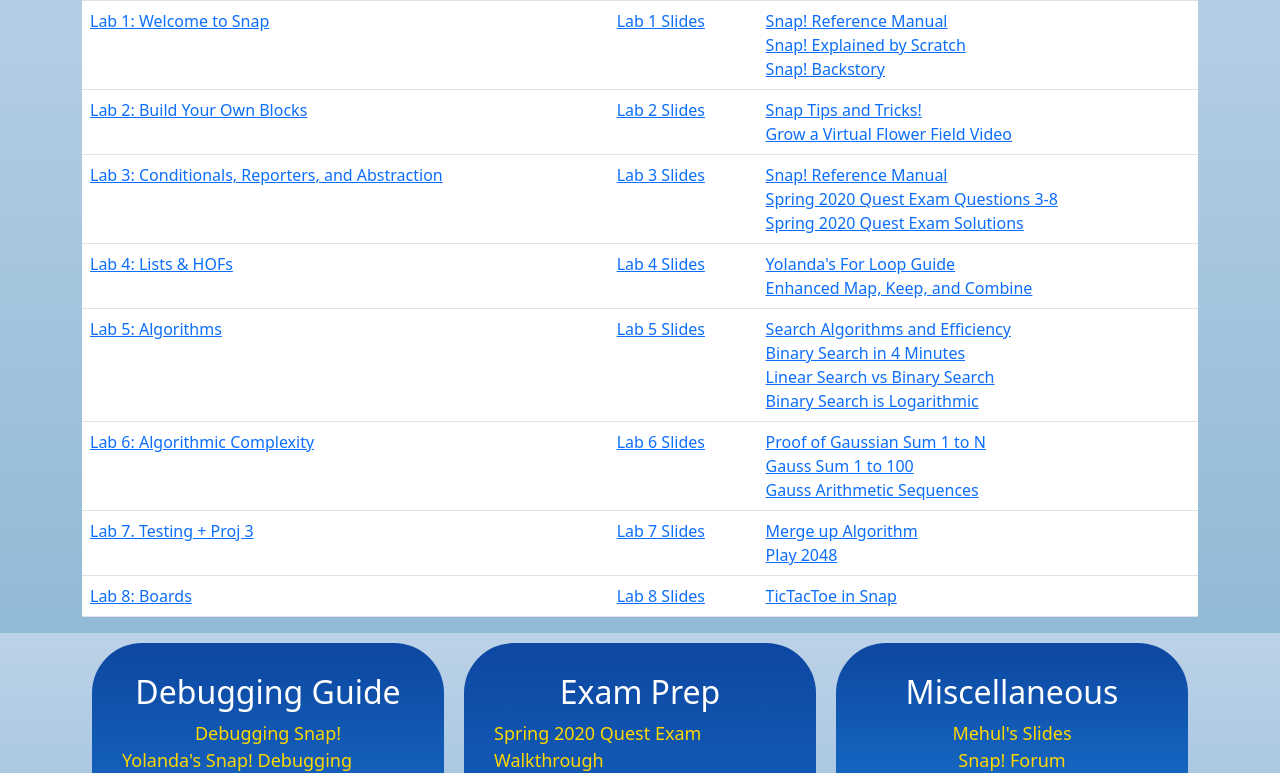
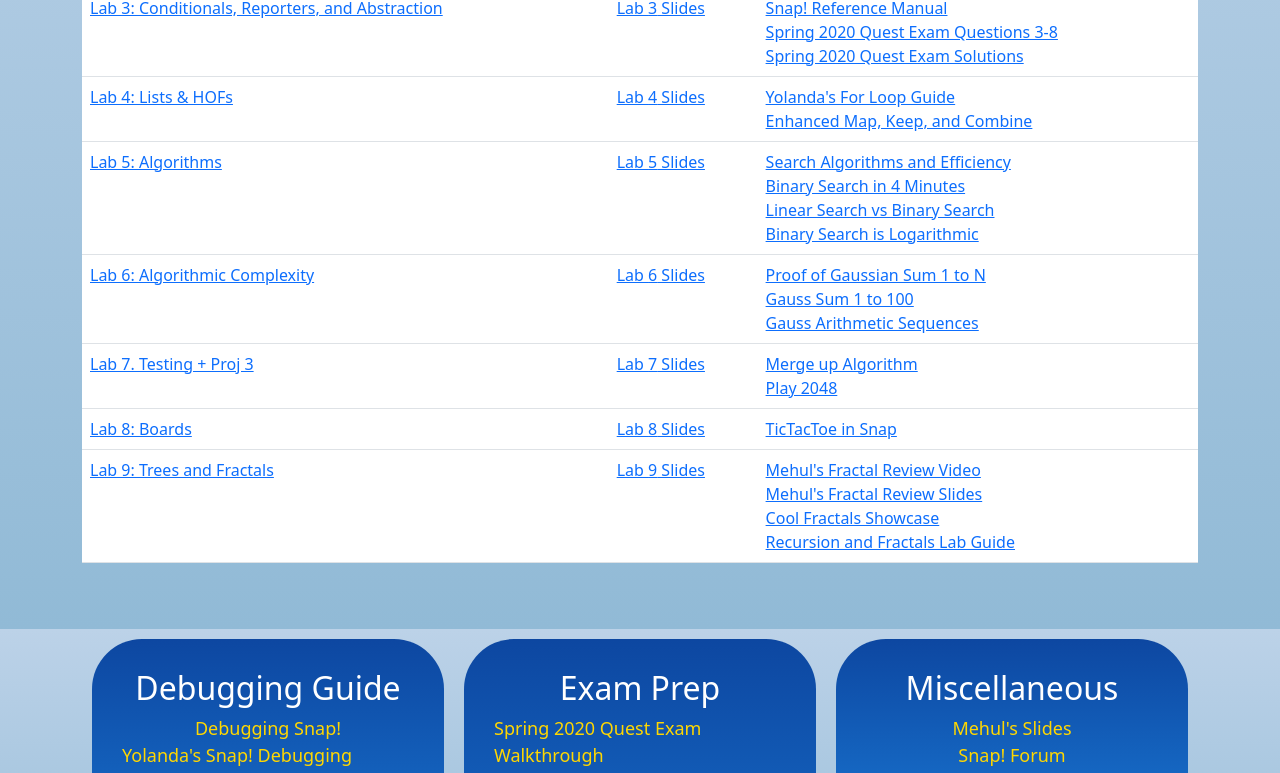
Before and after one commit to Mehul-Gandhi/portfolio, a React (Create React App) app: page /notes in a window 1280 px wide. Shown: the part 1779-2552 px from the top of the page. Built offline with nearby package versions, Linux system fonts and the light colour scheme.

Commit message:
Add trees and fractals lab

```diff
--- a/src/Notes.js
+++ b/src/Notes.js
@@ -187,7 +187,12 @@
 [{name: "Merge up Algorithm", content: "https://steven.codes/blog/cs10/2048-merge/"}, {name: "Play 2048", content: "https://play2048.co/"}]],
 ["Lab 8: Boards", "https://cs10.org/bjc-r/llab/html/topic.html?topic=berkeley_bjc%2Flists%2Ftic-tac-toe.topic&course&novideo&noreading&noassignment",
  "https://docs.google.com/presentation/d/1GcjHuTQhwgstTHuBL7IFWgMuyAlMbE_xt9yNFFnBbFs/edit#slide=id.g255f4f1f178_0_0",
-[{name: "TicTacToe in Snap", content: "https://forum.snap.berkeley.edu/t/tic-tac-toe/1272"}]]
+[{name: "TicTacToe in Snap", content: "https://forum.snap.berkeley.edu/t/tic-tac-toe/1272"}]],
+["Lab 9: Trees and Fractals", "https://cs10.org/bjc-r/topic/topic.html?topic=berkeley_bjc/recur/recursion-trees-fractals.topic&course=&novideo&noreading&noassignment",
+"https://docs.google.com/presentation/d/1RJ61d7xOv9qG_Zxw1xSHXXnZ7PQDK7jpCilEgbiEZP8/edit?usp=sharing",
+[{name: "Mehul's Fractal Review Video", content: "https://youtu.be/ioOvJ9S268s"}, {name: "Mehul's Fractal Review Slides", content: "https://docs.google.com/presentation/d/10TgeE-YHSQOW5JmK9qf9BBfD83pj9zDcuZ8SnGyR7P4/edit?usp=sharing"}, {name: "Cool Fractals Showcase", content: "https://snap.berkeley.edu/collection?username=snapcloud&collection=Fractals"}
+, {name: "Recursion and Fractals Lab Guide", content: "https://docs.google.com/document/d/1x4O7CgRWaFwQrGGesbTD-U_dKph1lrMI-hosDJZm_QA/edit#heading=h.cq9u2m3lwu44"}]
+]
 
 ];
 
@@ -493,7 +498,7 @@
   return (
     <div>
 
-<div style={{ height: '100vh', display: 'flex', flexDirection: 'column', justifyContent: 'center', alignItems: 'center' }}>
+<div style={{ height: 'auto', display: 'flex', flexDirection: 'column', justifyContent: 'center', alignItems: 'center' }}>
       <CS10Info />
       <div>
       {particlesBackground}
@@ -505,7 +510,7 @@
     <AnnouncementsContainer />
 
     </div>
-    <div style={{ height: 'auto', display: 'flex', flexDirection: 'column', justifyContent: 'start', alignItems: 'center', background: 'linear-gradient(to bottom, #BCD2E8, #91BAD6 )' }}>
+    <div style={{ height: 'auto', display: 'flex', flexDirection: 'column', justifyContent: 'start', alignItems: 'center', background: 'linear-gradient(to bottom, #BCD2E8, #91BAD6 )', padding: '50px'}}>
 
     <LabTable labInfo={labInfo} />
     </div>
```
